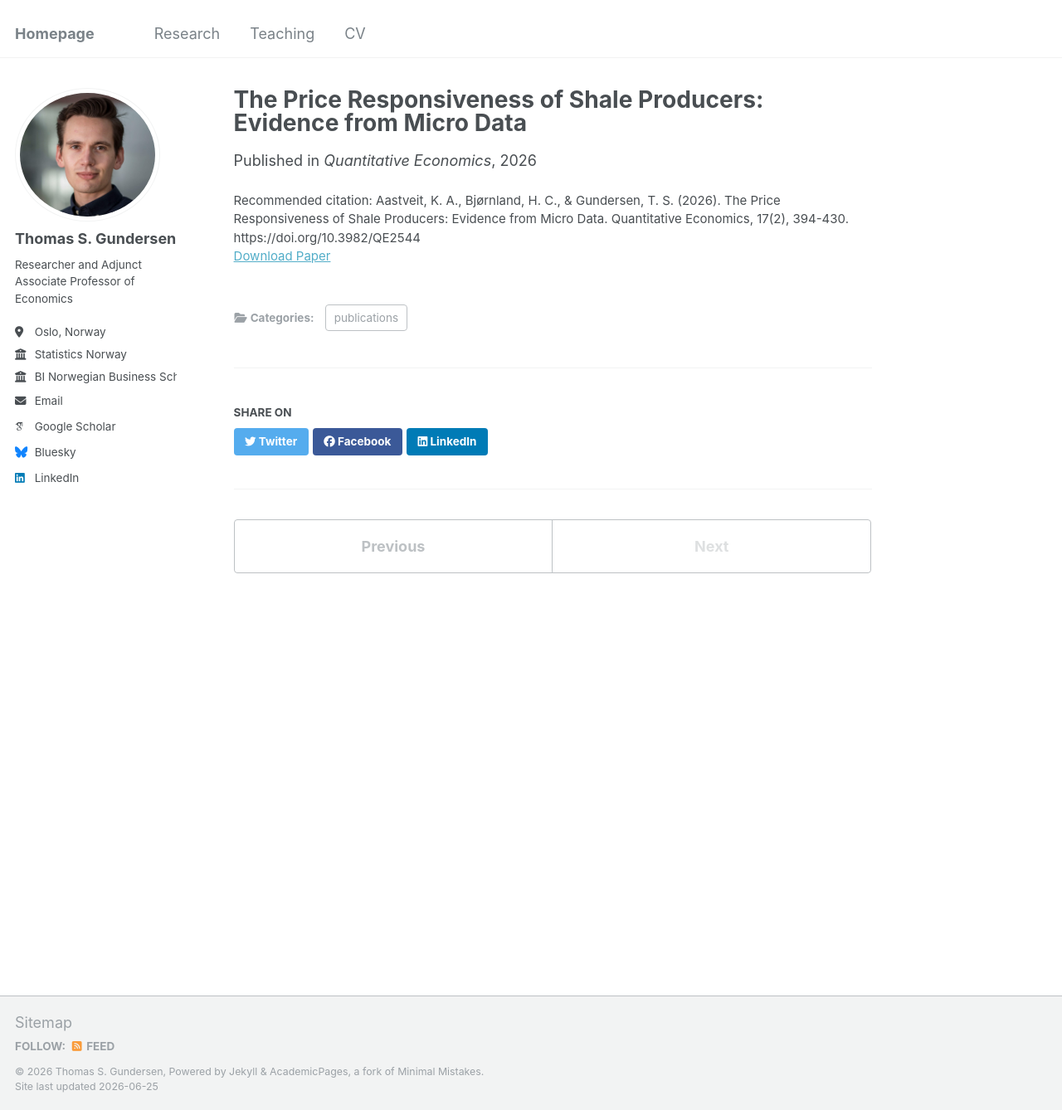
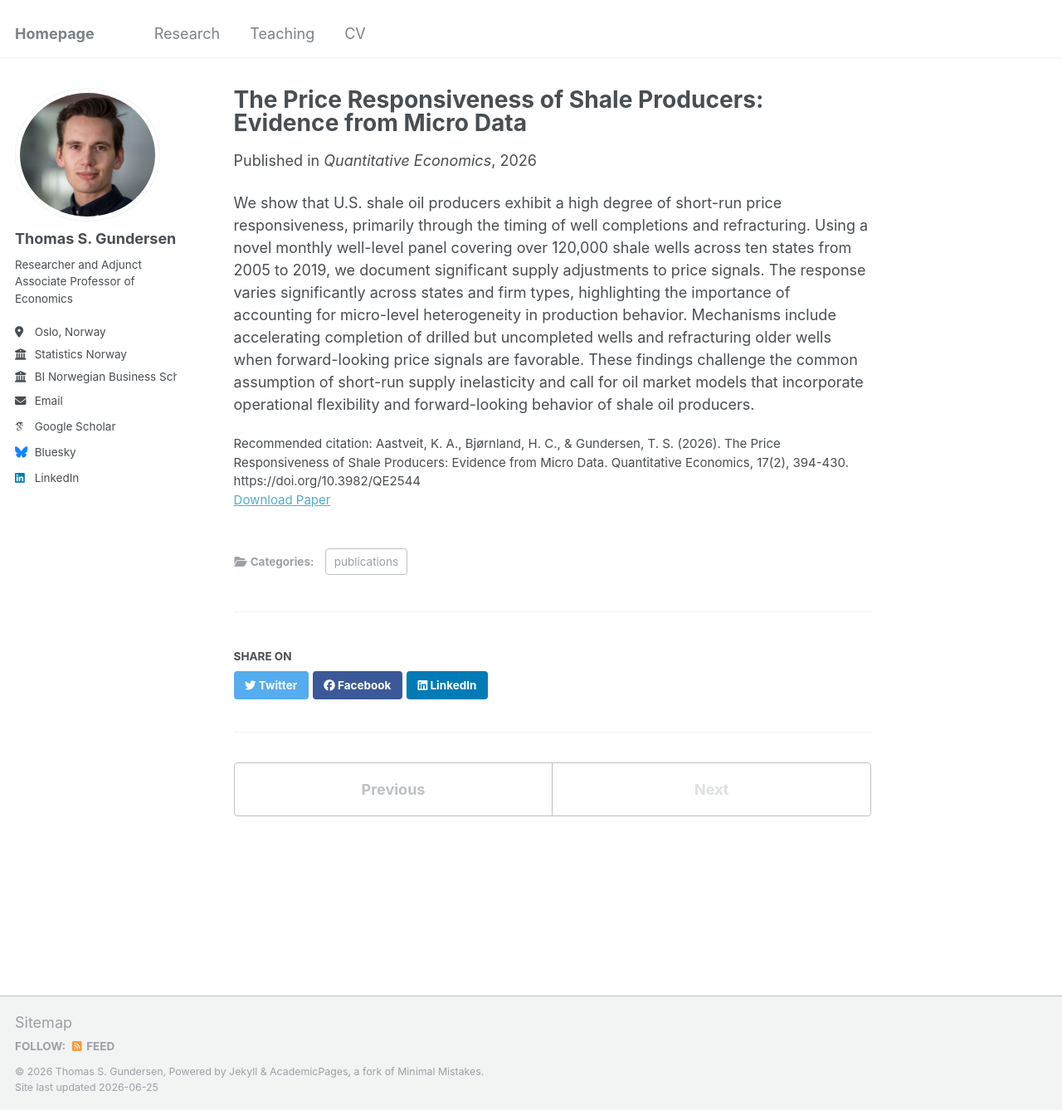
Before and after one commit to tsgundersen/tsgundersen.github.io, a Jekyll site: the page built from _publications/2022-11-9-priceresponsiveness.md, in a window 1280 px wide and 1338 px high. Shown: the whole window at 83% size. Built offline with Jekyll 4.4.1, drawn with Linux system fonts in a browser that asks for light colours; some web fonts are replaced.

Commit message:
Add abstracts to publication pages
Add abstracts to the individual pages for the QE, OPEC working paper, and
COVID publications, which previously showed only a title and citation. This
gives each research output a self-contained, indexable landing page.

```diff
--- a/_publications/2022-11-9-priceresponsiveness.md
+++ b/_publications/2022-11-9-priceresponsiveness.md
@@ -10,3 +10,5 @@ venue: 'Quantitative Economics'
 paperurl: 'https://doi.org/10.3982/qe2544'
 citation: 'Aastveit, K. A., Bjørnland, H. C., & Gundersen, T. S. (2026). The Price Responsiveness of Shale Producers: Evidence from Micro Data. Quantitative Economics, 17(2), 394-430. https://doi.org/10.3982/QE2544'
 ---
+
+We show that U.S. shale oil producers exhibit a high degree of short-run price responsiveness, primarily through the timing of well completions and refracturing. Using a novel monthly well-level panel covering over 120,000 shale wells across ten states from 2005 to 2019, we document significant supply adjustments to price signals. The response varies significantly across states and firm types, highlighting the importance of accounting for micro-level heterogeneity in production behavior. Mechanisms include accelerating completion of drilled but uncompleted wells and refracturing older wells when forward-looking price signals are favorable. These findings challenge the common assumption of short-run supply inelasticity and call for oil market models that incorporate operational flexibility and forward-looking behavior of shale oil producers.
```
Also changed, not shown: _publications/2021-01-25-opecscrudegame.md (+2 -0 lines), _publications/2025-01-21-covidindsge.md (+2 -0 lines).
